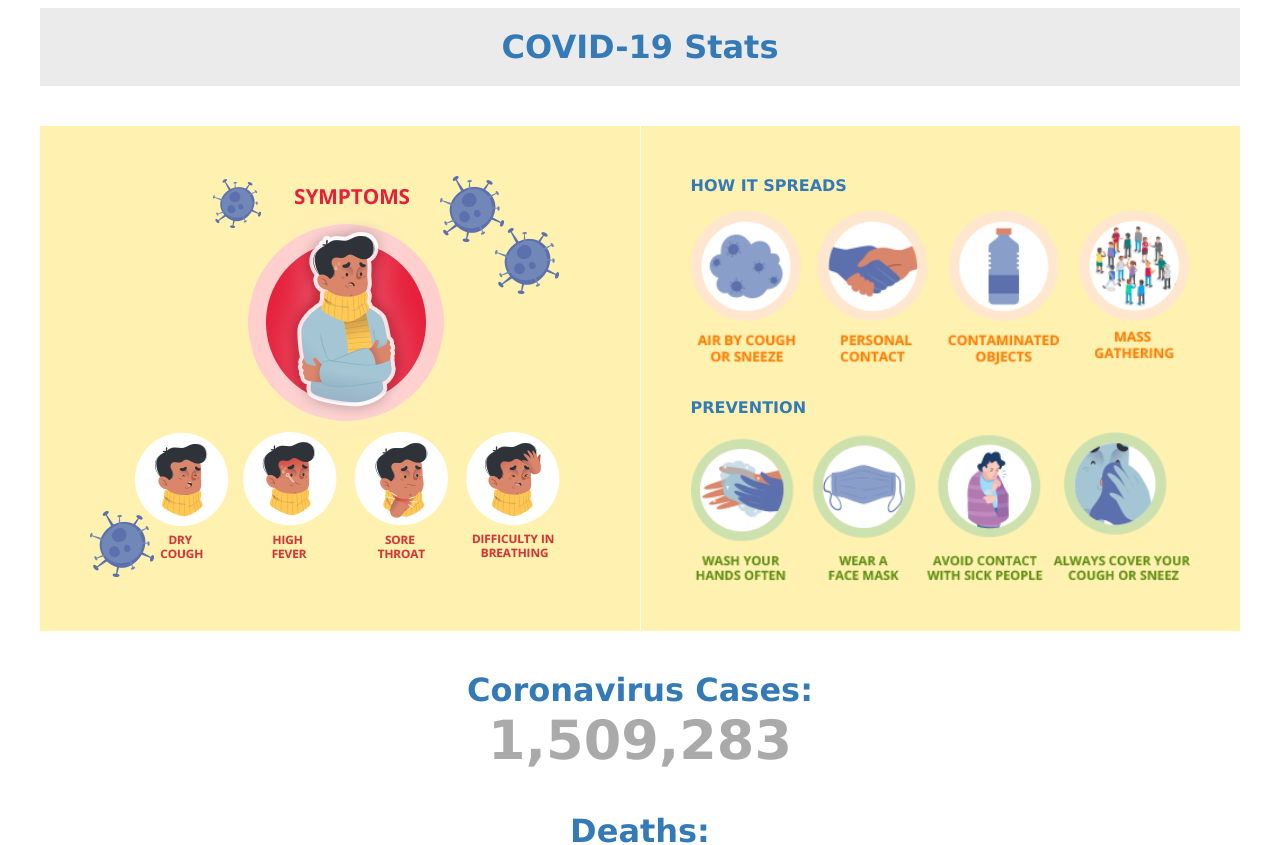
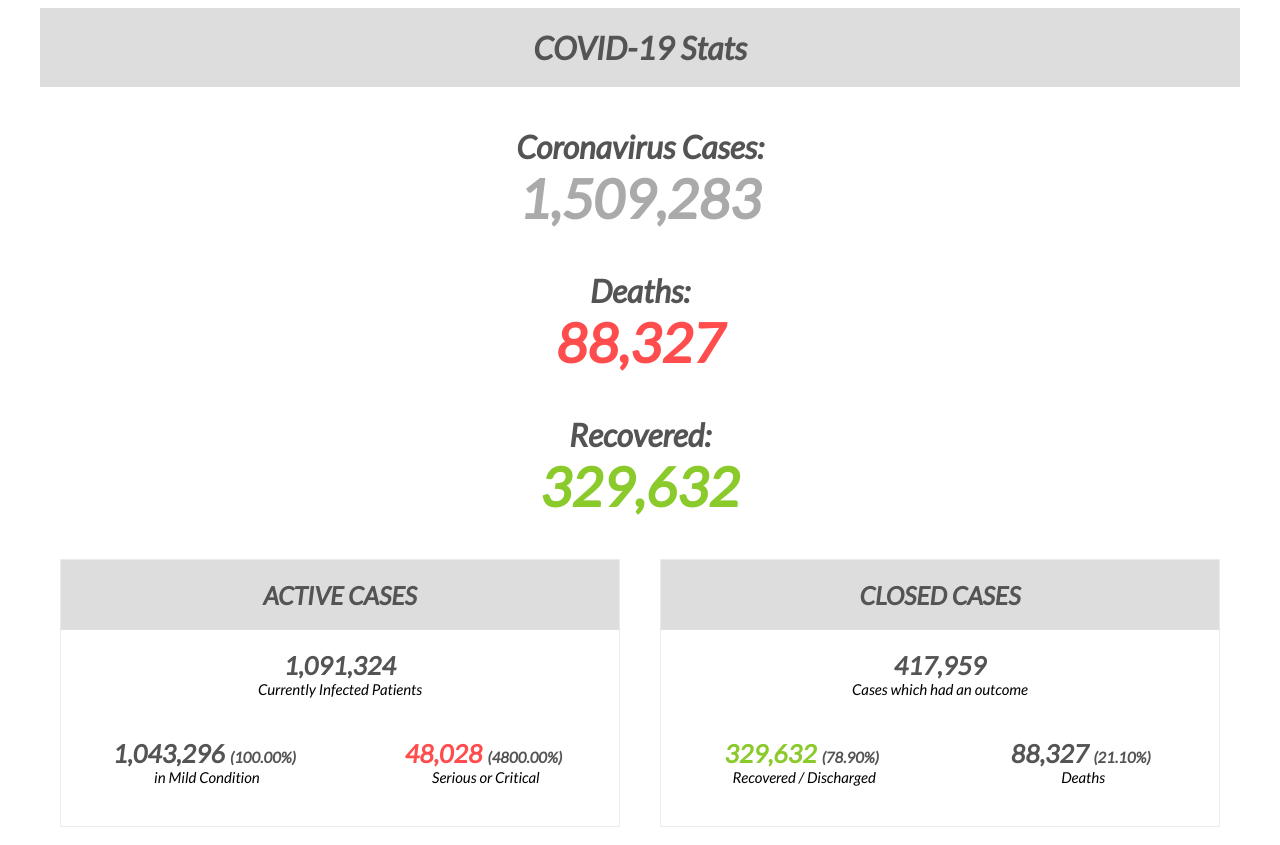
Before and after one commit to saujanyanagpal104/covid-stats, a React app: page / in a window 1280 px wide. Shown: the top 845 px of the page. Built offline with nearby package versions, Linux system fonts and the light colour scheme.

Commit message:
small changes

```diff
--- a/src/components/App.js
+++ b/src/components/App.js
@@ -11,10 +11,10 @@ const App = () => {
     return (
         <div className='main-wrapper'>
             <Header />
-            <SymptomsAndPrevention />
             <OverallData tableData={tableData} />
             <DataBlocks tableData={tableData} />
             <Tables tableData={tableData} />
+            <SymptomsAndPrevention />
         </div>
     )
 }
--- a/src/styles/index.scss
+++ b/src/styles/index.scss
@@ -1,6 +1,7 @@
+@import url('https://fonts.googleapis.com/css2?family=Lato:ital@1&display=swap');
+
 $color: #545454;
-$headingColor: #337ab7;
-$fontFamily: 'Lucida Sans', 'Lucida Sans Regular', 'Lucida Grande', 'Lucida Sans Unicode', Geneva, Verdana, sans-serif;
+$fontFamily: 'Lato', cursive;
 $breakpoint-phone: 768px;
 
 .body {
@@ -16,13 +17,13 @@ $breakpoint-phone: 768px;
     display: flex;
     align-items: center;
     justify-content: center;
-    background-color: #ebebeb;
+    background-color: #ddd;
     padding: 20px 0px;
 }
 
 h1 {
     font-family: $fontFamily;
-    color: $headingColor;
+    color: $color;
     margin: 0;
 }
 
@@ -110,7 +111,7 @@ h1 {
     }
 
     .how-it-spreads-heading, .prevention-heading {
-        color: $headingColor;
+        color: $color;
         font-family: $fontFamily;
         font-weight: bold;
         margin-bottom: 15px;
@@ -192,7 +193,7 @@ h1 {
     }
 
     .mild-condition-number {
-        color: $headingColor;
+        color: $color;
     }
 
     .critical-condition-number {
```
